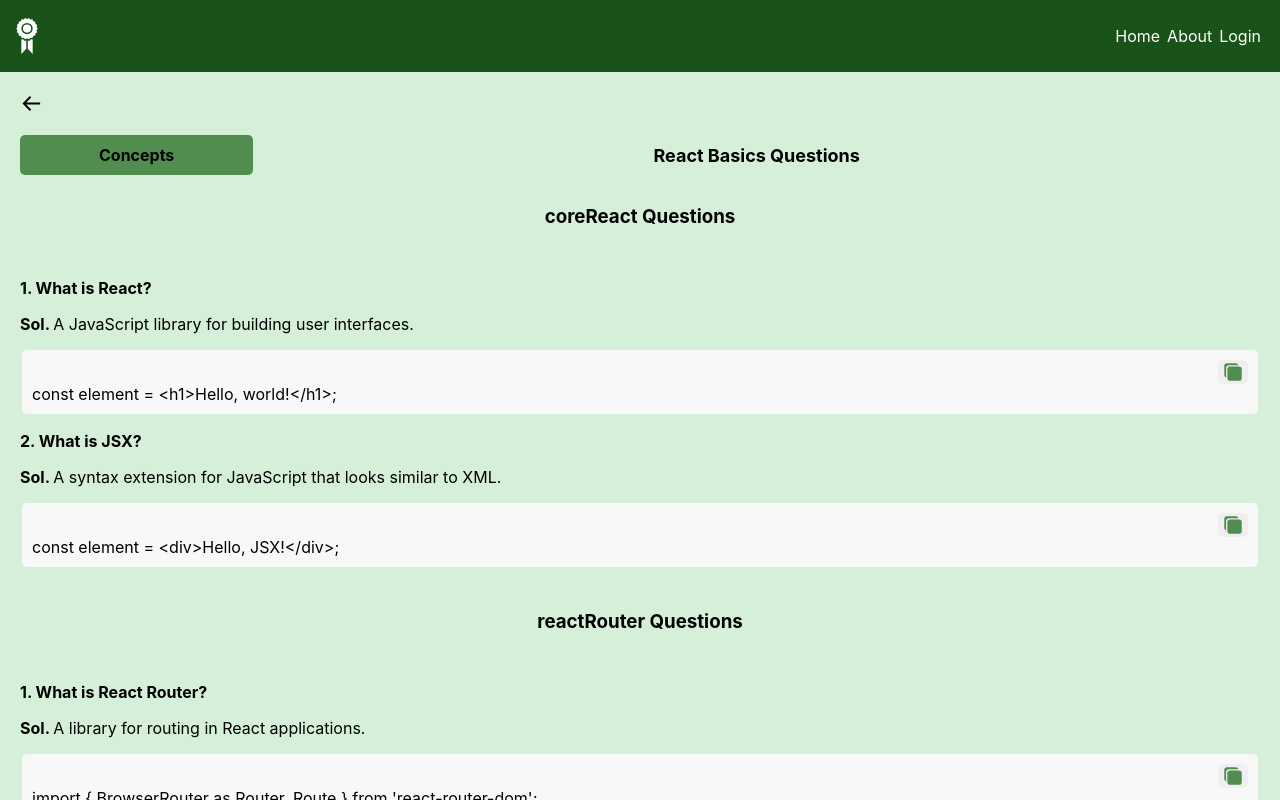
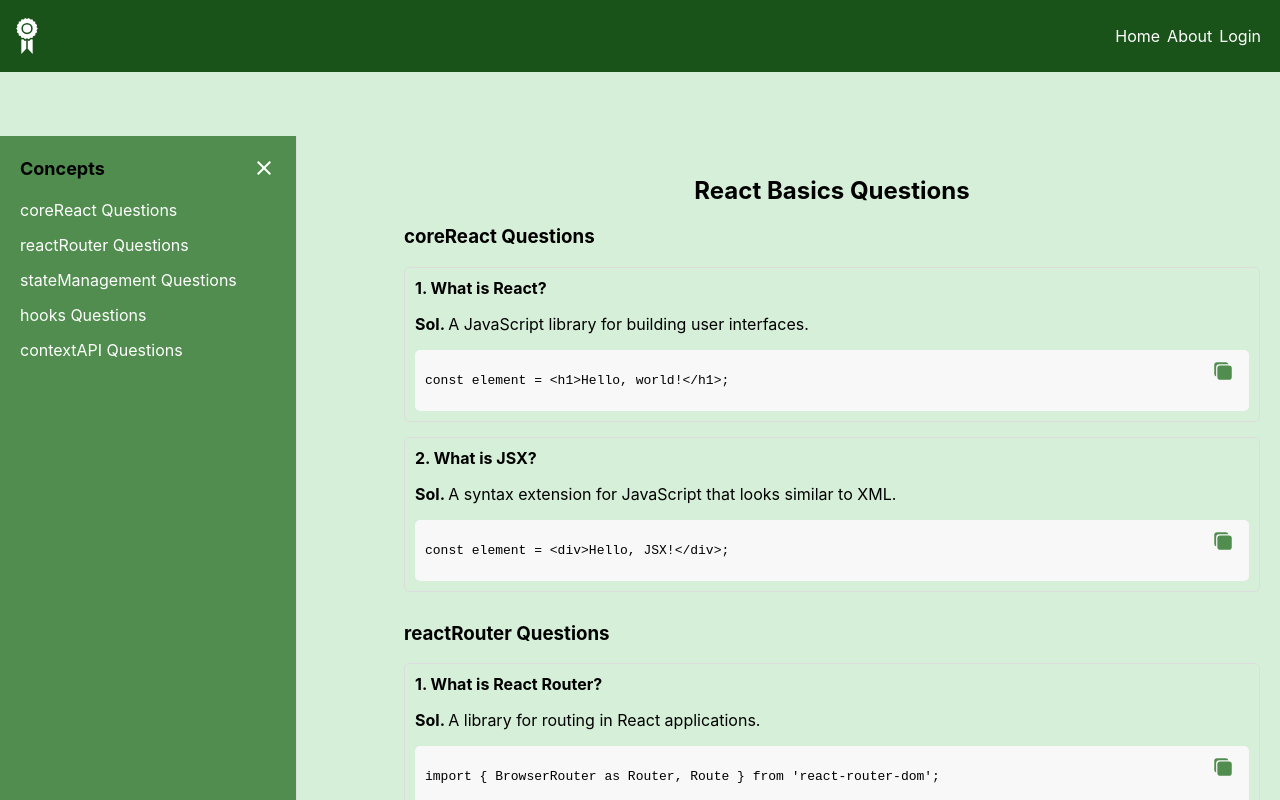
Before and after one commit to Gohitha6Nadikota/interviewprep, a React (Create React App) app: page /topics/1 in a window 1280 px wide. Shown: the top 800 px of the page. Built offline with nearby package versions, Linux system fonts and the light colour scheme.

Commit message:
Adjusted Sidebar

```diff
--- a/src/App.js
+++ b/src/App.js
@@ -1,13 +1,15 @@
 import "./App.css";
 import { GiAchievement } from "react-icons/gi";
 import { topics } from "./Components/data";
-import { Routes,Route, useNavigate } from "react-router-dom";
+import { Routes, Route, useNavigate } from "react-router-dom";
 import InfoCard from "./Components/InfoCard";
+
 function App() {
-  const navigate= useNavigate();
-  const handleClick=(id)=>{
+  const navigate = useNavigate();
+  const handleClick = (id) => {
     navigate(`/topics/${id}`);
-  }
+  };
+
   return (
     <div
       style={{
@@ -25,7 +27,9 @@ function App() {
           alignItems: "center",
           justifyContent: "space-between",
           color: "white",
-            position:'fixed'
+          position: "fixed",
+          top: 0, // Fix navbar to the top
+          zIndex: 1000, // Ensure it stays above other content
         }}
       >
         <GiAchievement
@@ -44,8 +48,16 @@ function App() {
           <li style={{ paddingRight: "7px" }}>Login</li>
         </ol>
       </div>
+
+      {/* Main Content Area */}
+      <div style={{ paddingTop: "8vh" }}>
+        {" "}
+        {/* Add padding to avoid overlap */}
         <Routes>
-          <Route path="/" element={<div>
+          <Route
+            path="/"
+            element={
+              <div>
                 <div
                   style={{
                     width: "100%",
@@ -93,9 +105,12 @@ function App() {
                     </div>
                   ))}
                 </div>
-        </div>} />
-        <Route path='/topics/:id' element={<InfoCard/>} />
+              </div>
+            }
+          />
+          <Route path="/topics/:id" element={<InfoCard />} />
         </Routes>
+      </div>
     </div>
   );
 }
--- a/src/Components/InfoCard.js
+++ b/src/Components/InfoCard.js
@@ -8,20 +8,16 @@ import { newquestions } from "./data";
 const InfoCard = () => {
   const { id } = useParams();
   const [data, setData] = useState(null);
-  const [sidebarOpen, setSidebarOpen] = useState(false);
+  const [isSidebarOpen, setIsSidebarOpen] = useState(true);
   const navigate = useNavigate();
 
-  const fetchData = () => {
+  useEffect(() => {
     const topic = newquestions.find((topic) => topic.id === parseInt(id));
     if (topic) {
       setData(topic);
     } else {
       setData({ tags: {} });
     }
-  };
-
-  useEffect(() => {
-    fetchData();
   }, [id]);
 
   if (!data) {
@@ -32,20 +28,13 @@ const InfoCard = () => {
     navigate("/");
   };
 
-  const toggleSidebar = () => {
-    setSidebarOpen(!sidebarOpen);
-  };
-
-  const scrollToSection = (sectionId) => {
-    const section = document.getElementById(sectionId);
-    if (section) {
-      section.scrollIntoView({ behavior: "smooth" });
-    }
-  };
-
   const handleCopy = (code) => {
     navigator.clipboard.writeText(code);
     alert("Code copied to clipboard!");
+  };
+
+  const toggleSidebar = () => {
+    setIsSidebarOpen(!isSidebarOpen);
   };
 
   return (
@@ -53,161 +42,149 @@ const InfoCard = () => {
       style={{
         display: "flex",
         flexDirection: "row",
-        position: "relative",
-        flexWrap: "wrap",
         marginTop: "9vh",
         width: "100%",
+        height: "100vh",
+        overflow: "hidden",
+      }}
+    >
+      {/* Back Arrow */}
+      <div
+        onClick={handleBack}
+        style={{
+          display: "flex",
+          alignItems: "center",
+          position: "absolute",
+          top: "6px",
+          left: "20px",
+          cursor: "pointer",
+          zIndex: 2, // Ensure it stays above other content
+        }}
+      >
+        <BiArrowBack style={{ fontSize: "23px", color: "black" }} />
+      </div>
+
+      {isSidebarOpen && (
+        <div
+          style={{
+            width: "20%",
+            backgroundColor: "#508D4E",
+            color: "black",
+            padding: "20px",
+            borderRight: "1px solid #ddd",
+            position: "fixed",
+            height: "100%",
+            overflowY: "auto",
           }}
         >
           <div
             style={{
-          padding: "20px",
-          width: sidebarOpen ? "80%" : "100%",
               display: "flex",
-          flexDirection: "column",
-          transition: "width 0.3s ease",
+              justifyContent: "space-between",
+              alignItems: "center",
             }}
           >
-        <div
-          onClick={handleBack}
+            <div style={{ fontWeight: "bold", fontSize: "18px" }}>Concepts</div>
+            <IoMdClose
+              onClick={toggleSidebar}
               style={{
-            width: "100%",
-            display: "flex",
-            alignItems: "flex-start",
-            marginBottom: "20px",
+                fontSize: "24px",
+                color: "white",
+                cursor: "pointer",
+              }}
+            />
+          </div>
+          <ul
+            style={{
+              listStyleType: "none",
+              padding: "0",
+              marginTop: "20px",
+            }}
+          >
+            {Object.keys(data.tags).map((topic) => (
+              <li
+                key={topic}
+                style={{
+                  marginBottom: "15px",
                   cursor: "pointer",
                 }}
               >
-          <BiArrowBack style={{ fontSize: "23px", color: "black" }} />
-        </div>
-        <div
+                <a
+                  href={`#${topic}`}
                   style={{
-            display: "flex",
-            flexDirection: "row",
-            width: "100%",
-          }}
-        >
-          <div
-            style={{
-              backgroundColor: "#508D4E",
-              color: "black",
-              padding: "10px 20px",
-              border: "none",
-              borderRadius: "5px",
-              display: "flex",
-              justifyContent: "space-between",
-              alignItems: "center",
-              width: "20%",
-              cursor: "pointer",
-              fontWeight: "bold",
-              height: "20px",
-            }}
-            onClick={toggleSidebar}
-          >
-            <p
-              style={{
-                backgroundColor: "#508D4E",
-                display: "flex",
-                justifyContent: "center",
-                alignItems: "center",
-                width: "100%",
+                    color: "white",
+                    textDecoration: "none",
                     fontSize: "16px",
                   }}
                 >
-              Concepts
-            </p>
-            {sidebarOpen && <IoMdClose fontSize="20px" />}
+                  {topic} Questions
+                </a>
+              </li>
+            ))}
+          </ul>
+        </div>
+      )}
 
-            <div></div>
-          </div>
+      {/* Main Content */}
       <div
         style={{
-              backgroundColor: "transparent",
-              color: "black",
-              padding: "10px 20px",
-              border: "none",
-              borderRadius: "5px",
-              display: "flex",
-              justifyContent: "center",
-              alignItems: "center",
-              width: "100%",
-              cursor: "pointer",
-              fontWeight: "bold",
-              height: "20px",
-              fontSize: "18px",
+          marginLeft: isSidebarOpen ? "30%" : "0",
+          width: isSidebarOpen ? "70%" : "100%",
+          padding: "20px",
+          overflowY: "auto",
+          height: "100vh",
         }}
       >
-            {data.name + " Questions"}
-          </div>
-        </div>
-        <div style={{display:'flex',width:'100%',flexDirection:'row'}}>
-
-          <div
+        {!isSidebarOpen && (
+          <button
+            onClick={toggleSidebar}
             style={{
-              display: "flex",
-              flexDirection: "column",
-              width: sidebarOpen ? "80%" : "100%",
-              marginTop: "25px",
+              position: "absolute",
+              top: "100px",
+              left: "20px",
+              backgroundColor: "#508D4E",
+              color: "white",
+              border: "none",
+              padding: "10px",
+              cursor: "pointer",
+              borderRadius: "5px",
             }}
           >
+            Contents
+          </button>
+        )}
+        <h2 style={{ textAlign: "center", marginBottom: "20px" }}>
+          {data.name} Questions
+        </h2>
         {Object.keys(data.tags).map((topic) => (
-              <div
-                id={topic}
-                key={topic}
-                style={{ marginBottom: "20px", width: "100%" }}
-              >
-                <h3
-                  style={{
-                    width: "100%",
-                    display: "flex",
-                    alignItems: "center",
-                    justifyContent: "center",
-                    marginTop: "5px",
-                  }}
-                >
-                  {topic + " "}
-                  Questions
-                </h3>
-                <div
-                  style={{
-                    width: "100%",
-                    display: "flex",
-                    flexDirection: "column",
-                    justifyContent: "center",
-                    alignItems: "center",
-                  }}
-                >
+          <div id={topic} key={topic} style={{ marginBottom: "30px" }}>
+            <h3>{topic} Questions</h3>
             {data.tags[topic].length === 0 ? (
               <p>No {topic} questions available.</p>
             ) : (
-                    <ul
-                      style={{
-                        listStyleType: "none",
-                        flexDirection: "column",
-                        display: "flex",
-                        width: "100%",
-                        padding: "0px",
-                        justifyContent: "flex-start",
-                        alignItems: "center",
-                      }}
-                    >
+              <ul style={{ listStyleType: "none", padding: "0" }}>
                 {data.tags[topic].map((question) => (
                   <li
                     key={question.id}
-                          style={{ marginTop: "15px", width: "100%" }}
+                    style={{
+                      marginBottom: "15px",
+                      padding: "10px",
+                      border: "1px solid #ddd",
+                      borderRadius: "5px",
+                    }}
                   >
                     <strong>
-                            {question.id + ". " + question.question}
+                      {question.id}. {question.question}
                     </strong>
                     <p>
                       <strong>Sol. </strong>
-                            <span>{question.answer}</span>
+                      {question.answer}
                     </p>
+                    {question.code && (
                       <div
                         style={{
                           backgroundColor: "#f8f8f8",
                           marginTop: "5px",
-                              margin: "2px",
                           padding: "10px",
                           borderRadius: "5px",
                           position: "relative",
@@ -216,31 +193,33 @@ const InfoCard = () => {
                         <button
                           onClick={() => handleCopy(question.code)}
                           style={{
-                                display: "flex",
-                                marginLeft: "auto",
-                                justifyContent: "center",
-                                alignItems: "center",
+                            position: "absolute",
+                            top: "10px",
+                            right: "10px",
                             color: "#508D4E",
                             border: "none",
-                                padding: "2px 5px",
-                                borderRadius: "5px",
+                            backgroundColor: "transparent",
                             cursor: "pointer",
-                                fontSize: "20px",
                           }}
                         >
-                              <IoCopy />
+                          <IoCopy fontSize="20px" />
                         </button>
+                        <pre
+                          style={{
+                            whiteSpace: "pre-wrap",
+                            wordWrap: "break-word",
+                          }}
+                        >
                           {question.code}
+                        </pre>
                       </div>
+                    )}
                   </li>
                 ))}
               </ul>
             )}
           </div>
-              </div>
         ))}
-          </div>
-        </div>
       </div>
     </div>
   );
```
Also changed, not shown: src/Components/Saradh.js (+71 -31 lines). Lines whose indentation alone changed are shown as unchanged.
